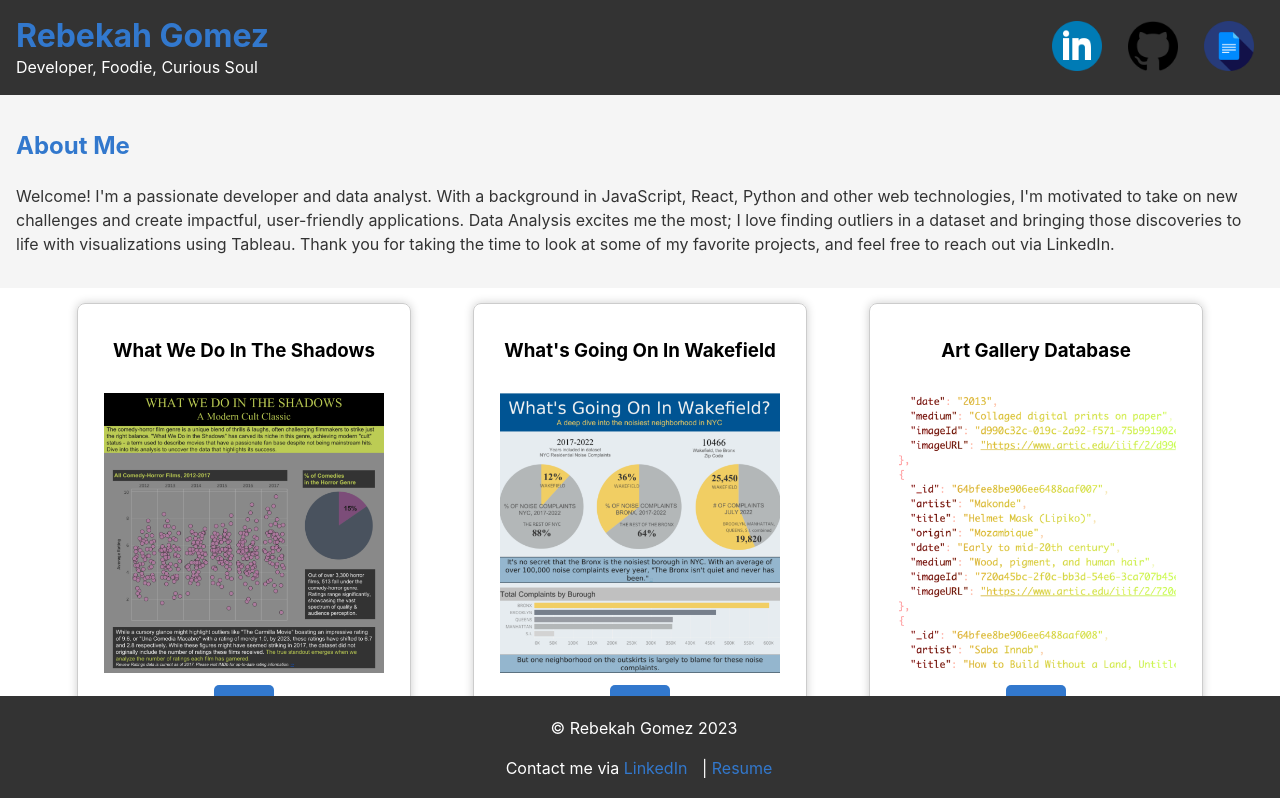
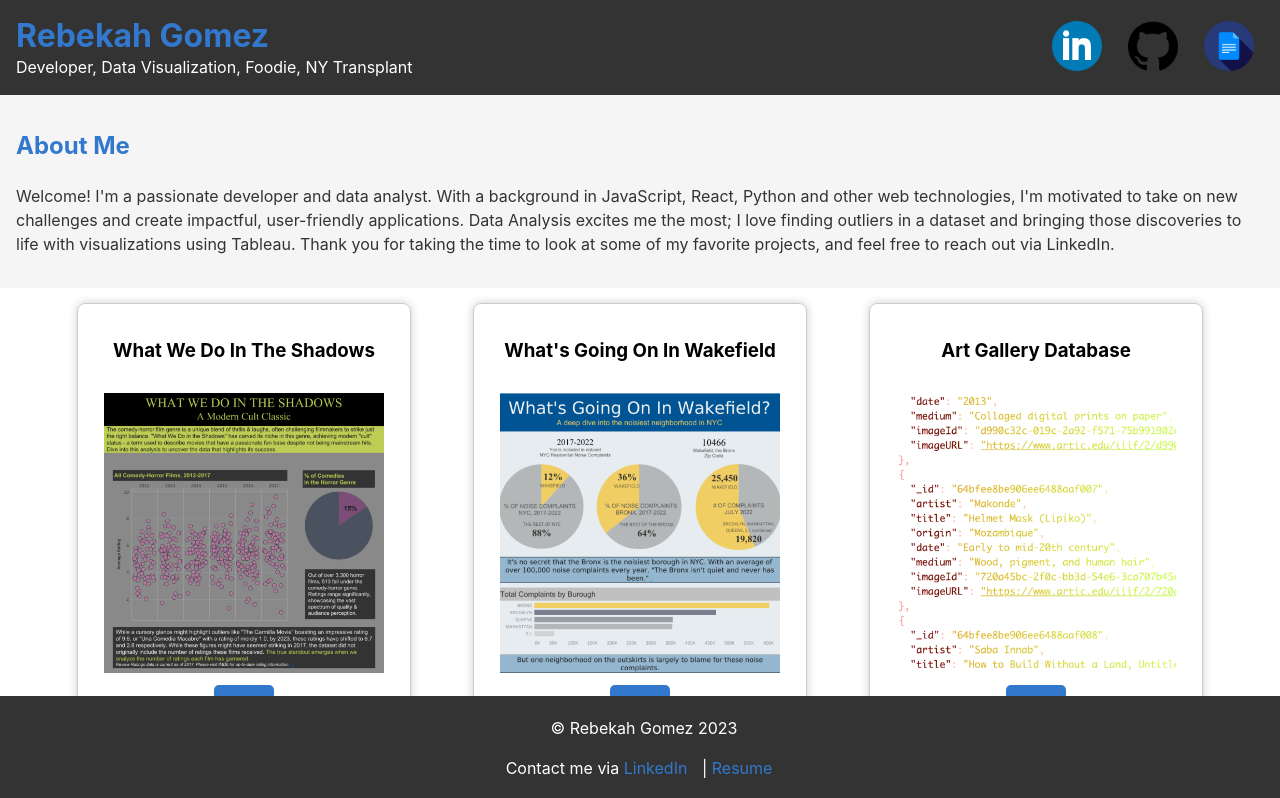
Before and after one commit to RebekahGomez/portfolio, a React (Create React App) app: page / in a window 1280 px wide. Shown: the top 798 px of the page. Built offline with nearby package versions, Linux system fonts and the light colour scheme.

Commit message:
updated navbar

```diff
--- a/src/components/Navbar/Navbar.js
+++ b/src/components/Navbar/Navbar.js
@@ -9,7 +9,7 @@ const Navbar = () => {
     <nav className="navbar">
       <div className="navbar-brand">
         <h1>Rebekah Gomez</h1>
-        <p>Developer, Foodie, Curious Soul</p>
+        <p>Developer, Data Visualization, Foodie, NY Transplant</p>
       </div>
       <div className="navbar-links">
         <a
```
